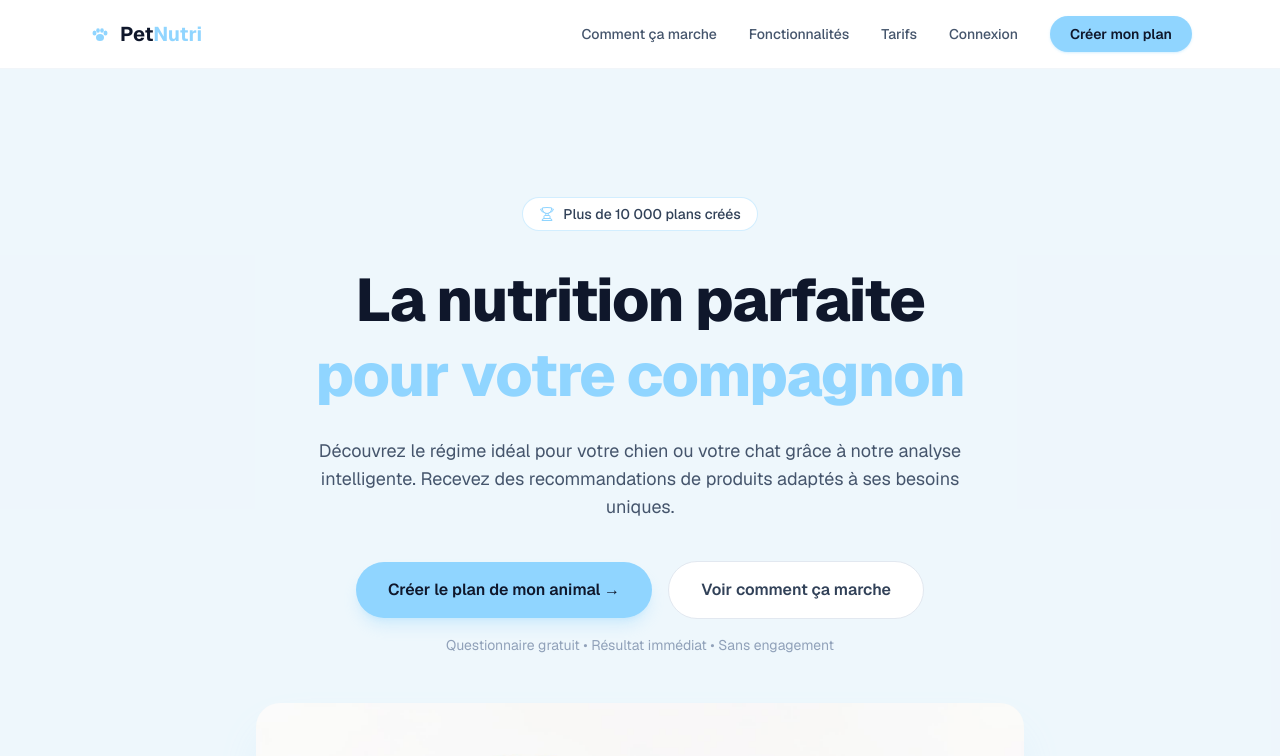
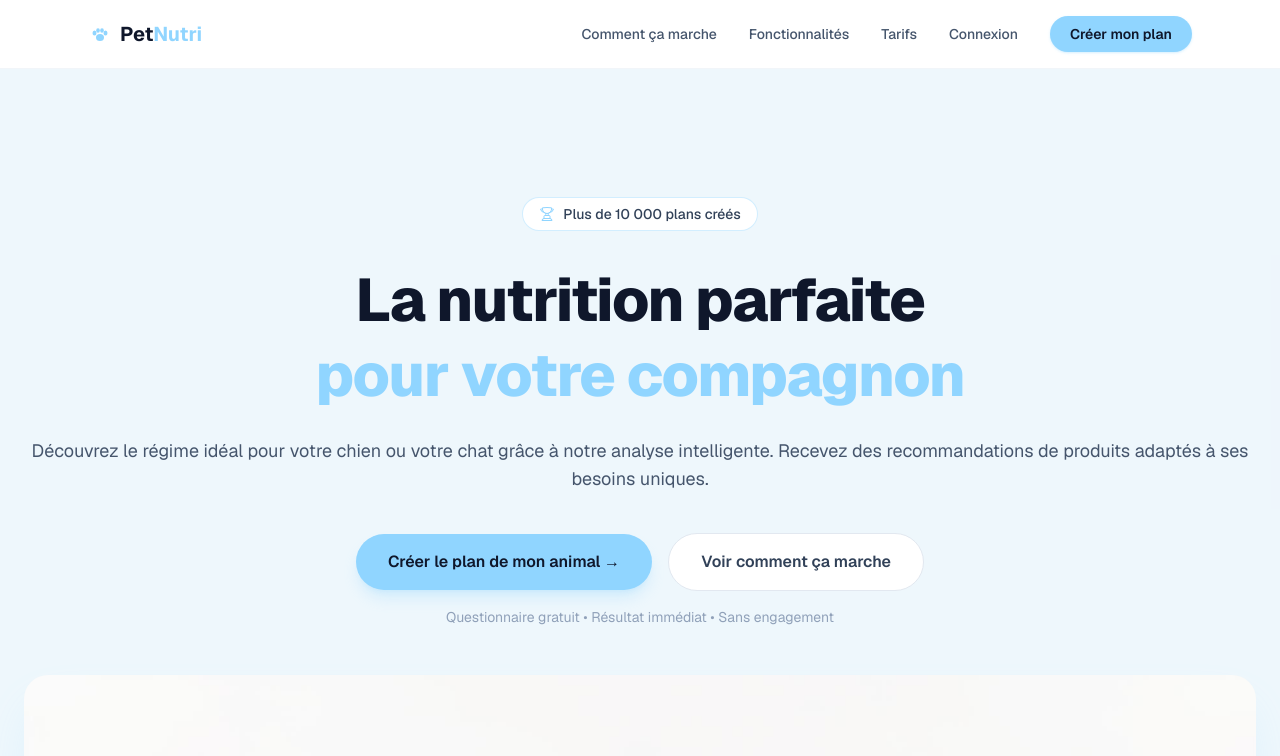
Before and after one commit to paulhunerblaes-eng/paw-nutrition, a Next.js app: page / in a window 1280 px wide. Shown: the top 756 px of the page. Built offline with nearby package versions, Linux system fonts and the light colour scheme; no server answers.

Commit message:
Fix AI data consistency, history and mobile text

```diff
--- a/app/api/generate-plan/route.ts
+++ b/app/api/generate-plan/route.ts
@@ -5,6 +5,8 @@ import { cookies } from "next/headers";
 import type { NutritionPlan } from "../../_lib/types";
 
 const SYSTEM_PROMPT = `Tu es un expert en nutrition vétérinaire. Réponds UNIQUEMENT avec un objet JSON valide, sans markdown, sans backticks, sans texte d'introduction. Le JSON doit commencer par { et finir par }.
+
+Tu dois utiliser les données exactes de l'animal dans TOUTES tes recommandations. Ne jamais inventer des valeurs différentes. Le poids, l'âge et les caractéristiques fournis sont les seuls à utiliser.
 
 Le JSON doit respecter exactement ce schéma :
 {
@@ -179,25 +181,12 @@ export async function POST(request: NextRequest) {
     return NextResponse.json({ error: "Réponse IA invalide — réessayez" }, { status: 500 });
   }
 
-  // Persist to plans table
-  const { data: existingPlan } = await supabase
-    .from("plans")
-    .select("id")
-    .eq("user_id", user.id)
-    .maybeSingle();
-
-  if (existingPlan) {
-    await supabase
-      .from("plans")
-      .update({ contenu: plan, updated_at: new Date().toISOString() })
-      .eq("id", (existingPlan as { id: string }).id);
-  } else {
-    await supabase.from("plans").insert({
-      user_id: user.id,
-      animal_id: animalId,
-      contenu: plan,
-    });
-  }
+  // Always insert a new plan row to preserve history
+  await supabase.from("plans").insert({
+    user_id: user.id,
+    animal_id: animalId,
+    contenu: plan,
+  });
 
   // Increment regeneration counter (skip for initial generation)
   if (!isInitial) {
--- a/app/globals.css
+++ b/app/globals.css
@@ -42,10 +42,13 @@ body {
 }
 
 /* Prevent text from ever rendering vertically on mobile */
-p, span, li, td, th {
-  word-break: normal;
-  overflow-wrap: break-word;
-  white-space: normal;
+p, span, div, li, td, th {
+  writing-mode: horizontal-tb !important;
+  text-orientation: mixed !important;
+  word-break: normal !important;
+  white-space: normal !important;
+  overflow-wrap: break-word !important;
+  max-width: 100% !important;
 }
 
 .blur-plan {
```
